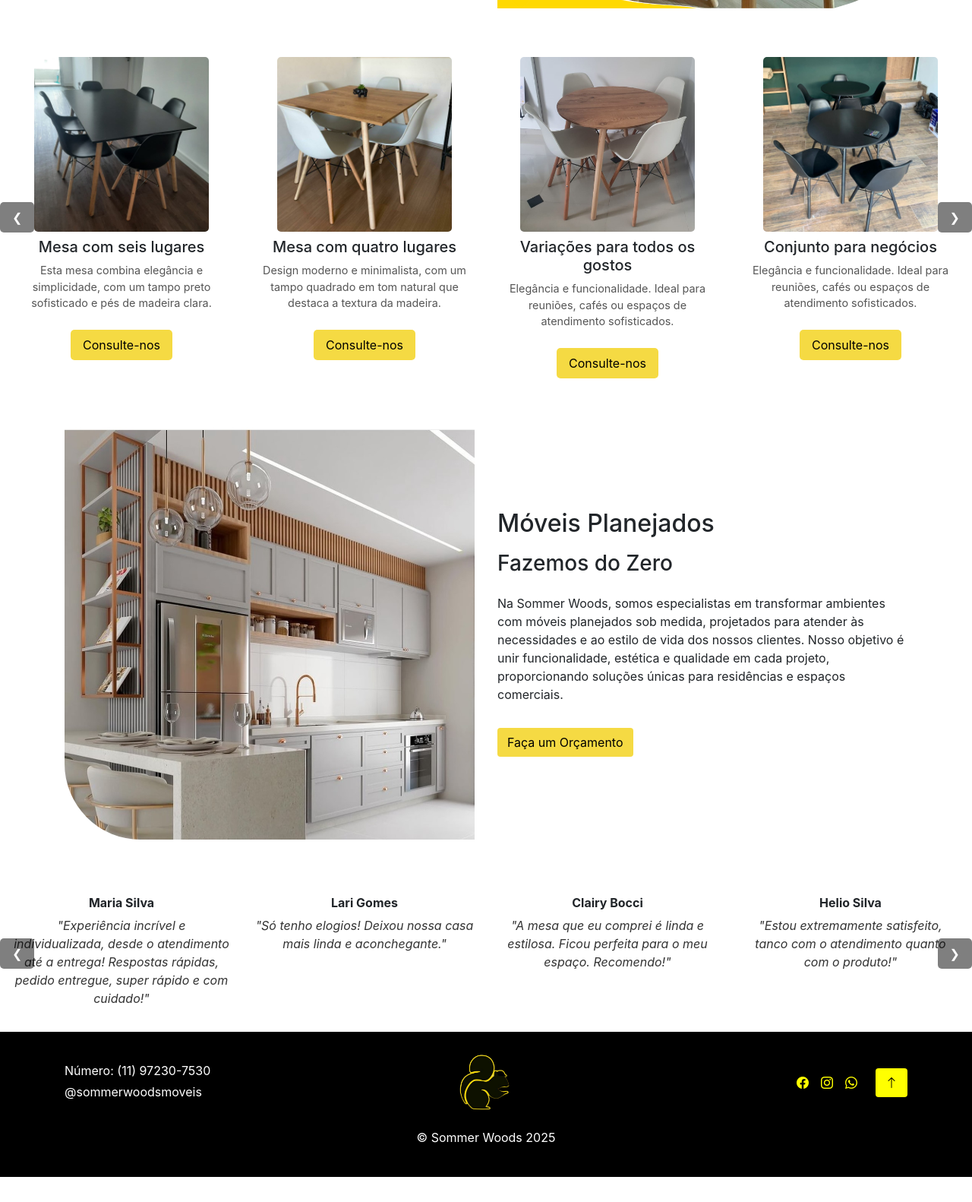
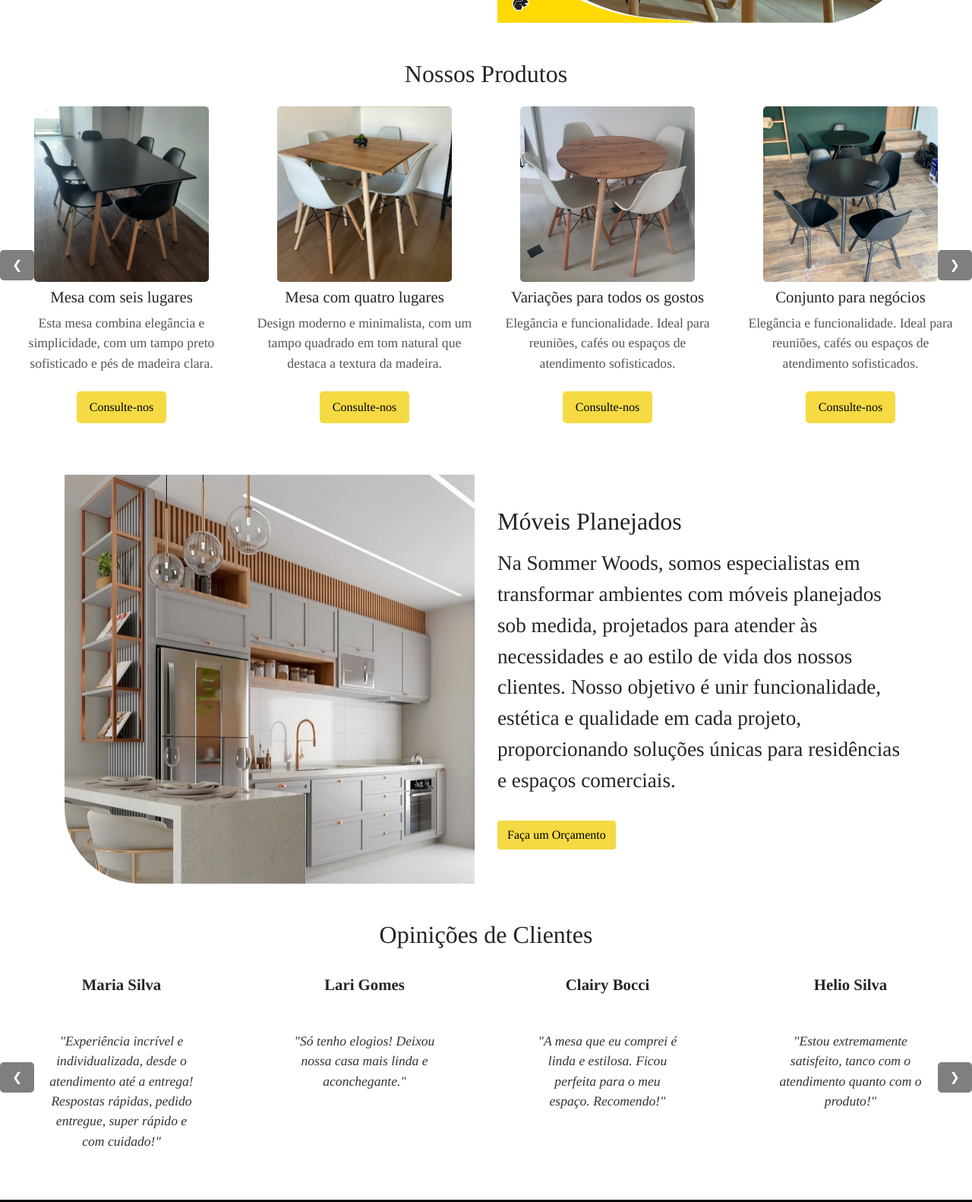
Before and after one commit to Allysson1/Sommerwoods, a plain HTML site: page index.html in a window 1280 px wide. Shown: the part 1110-2692 px from the top of the page at 76% size. Before the commit the page ends 2659 px from the top, so only its background shows below. Drawn offline with nearby package versions, Linux system fonts and the light colour scheme.

Commit message:
finaliza projeto

```diff
--- a/css/style.css
+++ b/css/style.css
@@ -1,7 +1,11 @@
 /* geral */
-
 html{
     scroll-behavior: smooth;
+}
+
+body{
+
+    font-family: 'Times', serif;
 }
 
 footer{
@@ -11,7 +15,7 @@ footer{
 
 .icon{
     color: yellow;
-
+    font-size: 1.5rem;
 }
 
 /* topo do site com imagem */
@@ -57,28 +61,7 @@ img {
     text-align: center;
 }
 
-@media (min-width: 768px) { /* Tablets */
-    .responsive-text h1 {
-        font-size: 3.5rem;
-    }
-    .responsive-text p {
-        font-size: 1.25rem;
-    }
-
-    .row {
-        text-align: left;
-    }
-}
-
-@media (min-width: 1200px) { /* Larger desktops */
-    .responsive-text h1 {
-        font-size: 4.5rem;
-    }
-    .responsive-text p {
-        font-size: 1.5rem;
-    }
-}
-
+/* carrossel de produtos */
 .carousel {
     overflow: hidden;
     position: relative;
@@ -147,23 +130,15 @@ img {
     background-color: rgba(0, 0, 0, 0.8);
 }
 
-/* Responsividade */
-@media (min-width: 768px) {
-    .carousel-card {
-        flex: 0 0 50%; /* Ocupa 50% em telas médias */
-        max-width: 50%;
-    }
+
+/* botões do site */
+.btn{
+    background-color: #f5da43;
+    color:black;
 }
 
-@media (min-width: 1024px) {
-    .carousel-card {
-        flex: 0 0 25%; /* Ocupa 25% em telas grandes */
-        max-width: 25%;
-    }
-}
-
-.btn{
-    background-color: #f5da43;
+.btn:hover{
+    background-color: #c2ac34;
     color:black;
 }
 
@@ -175,6 +150,7 @@ img {
 .imgFooter{
     width: 100px;
 }
+
 
 /* Estilo do Carrossel de Avaliações */
 .carousel-reviews {
@@ -231,17 +207,83 @@ img {
     background-color: rgba(0, 0, 0, 0.8);
 }
 
-/* Responsividade */
-@media (min-width: 768px) {
+
+@media (min-width: 768px) { /* Tablets */
+    h1 {
+        font-size: 3.5rem;
+    }
+    p {
+        font-size: 1.05rem;
+    }
+    .row {
+        text-align: left;
+    }
+
+    /* responsividade do carrossel de produtos */
+
+    .carousel-card {
+        flex: 0 0 50%; /* Ocupa 50% em telas médias */
+        max-width: 50%;
+    }
+
+    /* responsividade de carrossel de avaliações */
     .carousel-card-reviews {
         flex: 0 0 50%;
         max-width: 50%;
     }
 }
 
+
+
 @media (min-width: 1024px) {
+    p {
+        font-size: 1.45rem;
+    }
+
+    /* responsividade do carrossel de produtos */
+    .carousel-card {
+        flex: 0 0 25%; /* Ocupa 25% em telas grandes */
+        max-width: 25%;
+    }
+
+    .carousel-card h5 {
+        margin: 0.5rem 0;
+        font-size: 1.3rem;
+    }
+
+    .carousel-card p {
+        font-size: 1.1rem;
+        color: #555;
+    }
+
+    /* responsividade de carrossel de avaliações */
     .carousel-card-reviews {
         flex: 0 0 25%;
         max-width: 25%;
     }
+
+    .carousel-card-reviews p {
+        font-size: 1.1rem;
+        color: #333;
+        font-style: italic;
+    }
+
+    .carousel-card-reviews h5 {
+        font-size: 1.3rem;
+    }
+
+    .icon{
+        font-size: 2rem;
+    }
 }
+
+@media (min-width: 1200px) { /* Larger desktops */
+
+    /* responsividade imagem superior */
+    h1 {
+        font-size: 3.5rem;
+    }
+    p {
+        font-size: 1.7rem;
+    }
+}
--- a/index.html
+++ b/index.html
@@ -9,7 +9,7 @@
         <link rel="stylesheet" href="https://cdn.jsdelivr.net/npm/bootstrap-icons@1.7.1/font/bootstrap-icons.css" />
         <link rel="stylesheet" href="css/style.css">
         <title>Sommer Woods</title>
-        <link rel="icon" type="image/x-icon" href="images/icon.png" />
+        <link rel="icon" type="image/x-icon" href="images/icon.png"/>
     </head>
     <body id="topo">
 
@@ -43,21 +43,21 @@
     <section class="hero-section py-5">
         <div class="container text-center">
             <div class="hero-text p-4">
-                <h1>Sommer Woods - Móveis Planejados e Tradicionais</h1>
+                <h1>Bem Vindo a Sommer Woods</h1>
             </div>
         </div>
     </section>
-    <article class="container py-5">
+    <article class="container py-5 text-center">
+
+        <h1 class="mb-4 col-12">Quem Somos</h1>
         <div class="row align-items-center">
-            <h1 class="mb-4 col-12">Nosso Serviço</h1>
             <div class="col-12 col-md-6 text-justify-center">
-
-                <p class="responsive-text">Na Sommer Woods, transformamos ambientes com móveis que combinam design,
+                <p class="">Na Sommer Woods, transformamos ambientes com móveis que combinam design,
                     funcionalidade e excelência. Somos especialistas na criação de mesas deslumbrantes,
                     feitas com materiais de alta qualidade e acabamentos impecáveis, perfeitas para
                     qualquer espaço.
                     Além disso, oferecemos móveis planejados sob medida, desenvolvidos do zero para
-                    atender às suas necessidades e refletir o seu estilo. Cada detalhe é pensado para harmonizar estética e praticidade, tornando sua casa ou escritório único.
+                    atender às suas necessidades e refletir o seu estilo.
                     Confie na Sommer Woods para transformar o seu ambiente com móveis que encantam e impressionam.</p>
             </div>
 
@@ -68,31 +68,35 @@
         </div>
     </article>
 
+    <div class="container text-center">
+        <h2>Nossos Produtos</h2>
+    </div>
+
     <aside class="carousel" id="produtos">
         <div class="carousel-track">
             <div class="carousel-card">
                 <img src="images/mesa.preta.jpg" loading="lazy" alt="Mesa com seis lugares na cor preta">
                 <h5>Mesa com seis lugares</h5>
                 <p>Esta mesa combina elegância e simplicidade, com um tampo preto sofisticado e pés de madeira clara.</p>
-                <a href="https://wa.me/5511972307530?text=Oi,%20podemos%20Conversar?%20Fiquei%20interessado(a)%20em%20um%20de%20seus%20produtos" target="_blank">Consulte-nos</a>
+                <a class="btn" href="https://wa.me/5511972307530?text=Oi,%20podemos%20Conversar?%20Fiquei%20interessado(a)%20em%20um%20de%20seus%20produtos" target="_blank">Consulte-nos</a>
             </div>
             <div class="carousel-card">
                 <img src="images/mesa_madeira_quadrada.jpg" loading="lazy" alt="Mesa quadrada com quatro cadeiras">
                 <h5>Mesa com quatro lugares</h5>
                 <p>Design moderno e minimalista, com um tampo quadrado em tom natural que destaca a textura da madeira.</p>
-                <a href="https://wa.me/5511972307530?text=Oi,%20podemos%20Conversar?%20Fiquei%20interessado(a)%20em%20um%20de%20seus%20produtos" target="_blank">Consulte-nos</a>
+                <a class="btn" href="https://wa.me/5511972307530?text=Oi,%20podemos%20Conversar?%20Fiquei%20interessado(a)%20em%20um%20de%20seus%20produtos" target="_blank">Consulte-nos</a>
             </div>
             <div class="carousel-card">
                 <img src="images/variação_mesa_madeira.jpg" loading="lazy" alt="Mesa redonda com quatro cadeiras">
                 <h5>Variações para todos os gostos</h5>
                 <p>Elegância e funcionalidade. Ideal para reuniões, cafés ou espaços de atendimento sofisticados.</p>
-                <a href="https://wa.me/5511972307530?text=Oi,%20podemos%20Conversar?%20Fiquei%20interessado(a)%20em%20um%20de%20seus%20produtos" target="_blank">Consulte-nos</a>
+                <a class="btn" href="https://wa.me/5511972307530?text=Oi,%20podemos%20Conversar?%20Fiquei%20interessado(a)%20em%20um%20de%20seus%20produtos" target="_blank">Consulte-nos</a>
             </div>
             <div class="carousel-card">
                 <img src="images/mesa_negocio.jpg" loading="lazy" alt="Conjunto para negócios, varias mesas juntas em um estabelecimento comercial">
                 <h5>Conjunto para negócios</h5>
                 <p>Elegância e funcionalidade. Ideal para reuniões, cafés ou espaços de atendimento sofisticados.</p>
-                <a href="https://wa.me/5511972307530?text=Oi,%20podemos%20Conversar?%20Fiquei%20interessado(a)%20em%20um%20de%20seus%20produtos" target="_blank">Consulte-nos</a>
+                <a class="btn" href="https://wa.me/5511972307530?text=Oi,%20podemos%20Conversar?%20Fiquei%20interessado(a)%20em%20um%20de%20seus%20produtos" target="_blank">Consulte-nos</a>
             </div>
         </div>
 
@@ -107,12 +111,11 @@
     <section class="container py-5">
         <div class="row align-items-center" id="planejados">
             <div class="col-12 col-md-6 col-lg-6 mb-4 mb-lg-0">
-                <img class="img_planejados" src="images/WhatsApp Image 2025-01-06 at 18.06.58 (4).jpeg" class="img-fluid" alt="imagem de uma cozinha com móveis planejados">
+                <img src="images/WhatsApp Image 2025-01-06 at 18.06.58 (4).jpeg" class="img-fluid img_planejados" alt="imagem de uma cozinha com móveis planejados">
             </div>
             <div class="col-12 col-md-6 col-lg-6 text-center text-lg-left">
                 <h2 class="mb-3">Móveis Planejados</h2>
-                <h3 class="mb-4">Fazemos do Zero</h3>
-                <p>Na Sommer Woods, somos especialistas em transformar
+                <p class="pTexto">Na Sommer Woods, somos especialistas em transformar
                     ambientes com móveis planejados sob medida, projetados para atender
                     às necessidades e ao estilo de vida dos nossos clientes. Nosso objetivo
                     é unir funcionalidade, estética e qualidade em cada projeto, proporcionando
@@ -122,23 +125,27 @@
         </div>
     </section>
 
+    <div class="container text-center">
+        <h2>Opinições de Clientes</h2>
+    </div>
+
     <section class="carousel-reviews">
         <div class="carousel-track-reviews">
             <div class="carousel-card-reviews">
                 <h5>Maria Silva</h5>
-                <p>"Experiência incrível e individualizada, desde o atendimento até a entrega! Respostas rápidas, pedido entregue, super rápido e com cuidado!"</p>
+                <p class="m-5">"Experiência incrível e individualizada, desde o atendimento até a entrega! Respostas rápidas, pedido entregue, super rápido e com cuidado!"</p>
             </div>
             <div class="carousel-card-reviews">
                 <h5>Lari Gomes</h5>
-                <p>"Só tenho elogios! Deixou nossa casa mais linda e aconchegante."</p>
+                <p class="m-5">"Só tenho elogios! Deixou nossa casa mais linda e aconchegante."</p>
             </div>
             <div class="carousel-card-reviews">
                 <h5>Clairy Bocci</h5>
-                <p>"A mesa que eu comprei é linda e estilosa. Ficou perfeita para o meu espaço. Recomendo!"</p>
+                <p class="m-5">"A mesa que eu comprei é linda e estilosa. Ficou perfeita para o meu espaço. Recomendo!"</p>
             </div>
             <div class="carousel-card-reviews">
                 <h5>Helio Silva</h5>
-                <p>"Estou extremamente satisfeito, tanco com o atendimento quanto com o produto!"</p>
+                <p class="m-5">"Estou extremamente satisfeito, tanco com o atendimento quanto com o produto!"</p>
             </div>
         </div>
 
@@ -164,10 +171,10 @@
             </div>
             <div class="col-12 col-md-4 text-center text-md-right">
                 <div class="d-flex justify-content-center justify-content-md-end align-items-center">
-                    <a href="https://www.facebook.com/bpsommerwoods/?locale=pt_BR" class="mx-2 aFooter" target="_blank"><span class="bi bi-facebook icon"></a>
+                    <a href="https://www.facebook.com/bpsommerwoods/?locale=pt_BR" class="mx-2 " target="_blank"><span class="bi bi-facebook icon"></a>
                     <a href="https://www.instagram.com/bpsommerwoods/" class="mx-2 aFooter" target="_blank"><span class="bi bi-instagram icon"></a>
                     <a href="https://wa.me/5511972307530?text=Oi,%20podemos%20Conversar?%20Fiquei%20interessado(a)%20em%20um%20de%20seus%20produtos" class="aFooter mx-2" target="_blank"><span class="bi bi-whatsapp icon"></a>
-                    <a href="#topo" class="aFooter btn_up_footer btn ml-3"><span class="bi bi-arrow-up"></span></a>
+                    <a href="#topo" class="btn_up_footer btn ml-3"><span class="bi bi-arrow-up"></span></a>
                 </div>
             </div>
         </div>
```
